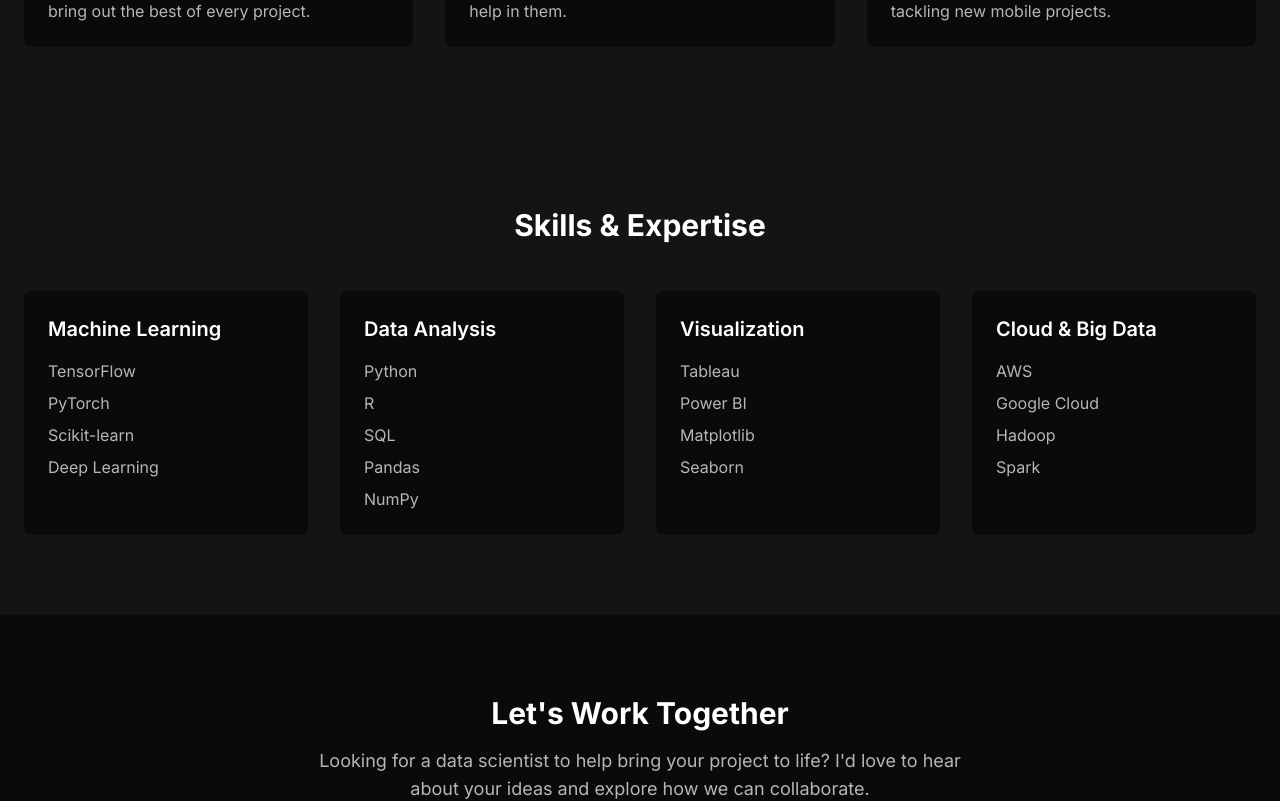
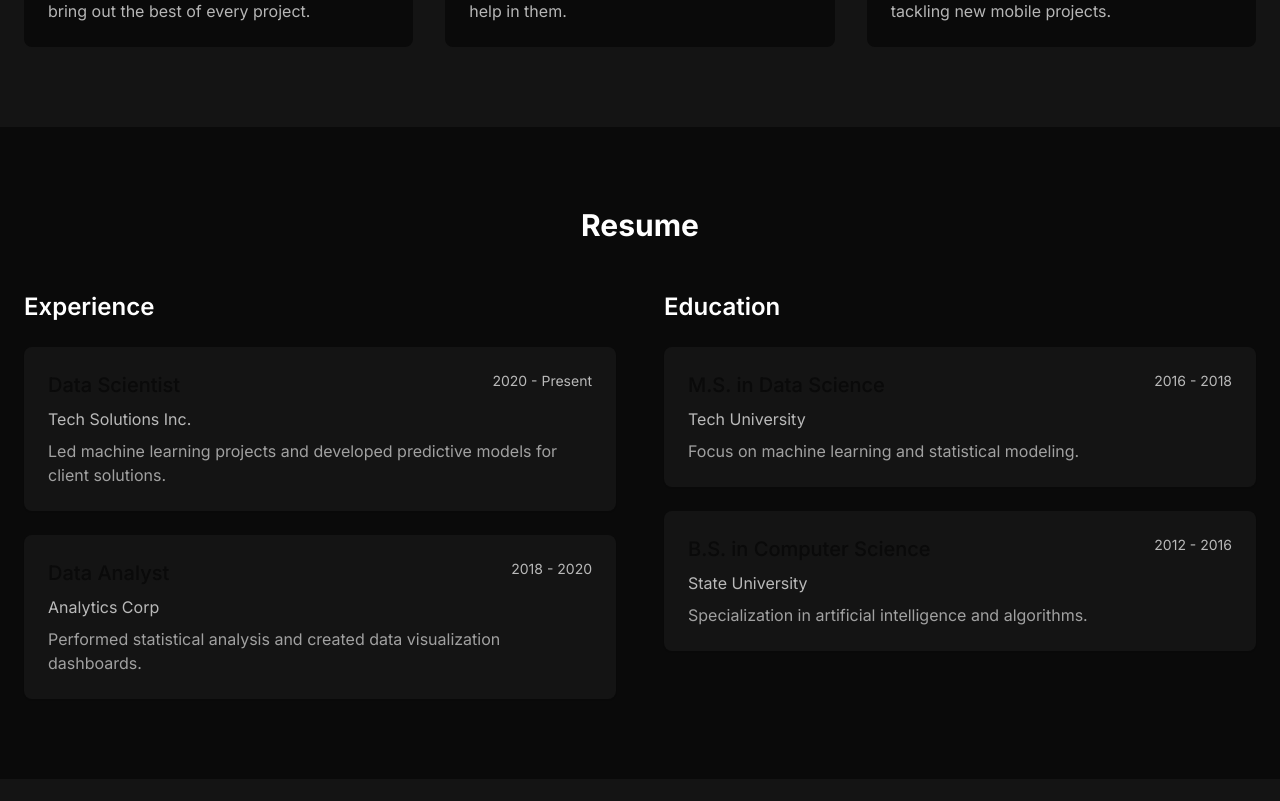
Before and after one commit to SBDI/freelanceportfolio, a React (Vite) app: page / in a window 1280 px wide. Shown: the part 1600-2401 px from the top of the page. Built offline with nearby package versions, Linux system fonts and the light colour scheme.

Commit message:
Add resume section
Implemented a new section for the resume in the existing project. This enhances the overall feature set and provides users with access to relevant resume information.
[skip gpt_engineer]

```diff
--- /dev/null
+++ b/src/components/Resume.tsx
@@ -0,0 +1,79 @@
+import { Card, CardContent } from "@/components/ui/card";
+
+const experiences = [
+  {
+    title: "Data Scientist",
+    company: "Tech Solutions Inc.",
+    period: "2020 - Present",
+    description: "Led machine learning projects and developed predictive models for client solutions.",
+  },
+  {
+    title: "Data Analyst",
+    company: "Analytics Corp",
+    period: "2018 - 2020",
+    description: "Performed statistical analysis and created data visualization dashboards.",
+  },
+];
+
+const education = [
+  {
+    degree: "M.S. in Data Science",
+    school: "Tech University",
+    period: "2016 - 2018",
+    description: "Focus on machine learning and statistical modeling.",
+  },
+  {
+    degree: "B.S. in Computer Science",
+    school: "State University",
+    period: "2012 - 2016",
+    description: "Specialization in artificial intelligence and algorithms.",
+  },
+];
+
+const Resume = () => {
+  return (
+    <section className="py-20 bg-dark-200">
+      <div className="container mx-auto px-6">
+        <h2 className="text-3xl font-bold mb-12 text-center">Resume</h2>
+
+        <div className="grid grid-cols-1 lg:grid-cols-2 gap-12">
+          {/* Experience Section */}
+          <div className="space-y-6 animate-fade-up">
+            <h3 className="text-2xl font-semibold mb-6">Experience</h3>
+            {experiences.map((exp, index) => (
+              <Card key={index} className="bg-dark-100 border-none">
+                <CardContent className="p-6">
+                  <div className="flex justify-between items-start mb-2">
+                    <h4 className="text-xl font-medium">{exp.title}</h4>
+                    <span className="text-sm text-white/70">{exp.period}</span>
+                  </div>
+                  <p className="text-white/70 mb-2">{exp.company}</p>
+                  <p className="text-white/60">{exp.description}</p>
+                </CardContent>
+              </Card>
+            ))}
+          </div>
+
+          {/* Education Section */}
+          <div className="space-y-6 animate-fade-up" style={{ animationDelay: "200ms" }}>
+            <h3 className="text-2xl font-semibold mb-6">Education</h3>
+            {education.map((edu, index) => (
+              <Card key={index} className="bg-dark-100 border-none">
+                <CardContent className="p-6">
+                  <div className="flex justify-between items-start mb-2">
+                    <h4 className="text-xl font-medium">{edu.degree}</h4>
+                    <span className="text-sm text-white/70">{edu.period}</span>
+                  </div>
+                  <p className="text-white/70 mb-2">{edu.school}</p>
+                  <p className="text-white/60">{edu.description}</p>
+                </CardContent>
+              </Card>
+            ))}
+          </div>
+        </div>
+      </div>
+    </section>
+  );
+};
+
+export default Resume;
--- a/src/pages/Index.tsx
+++ b/src/pages/Index.tsx
@@ -2,6 +2,7 @@ import Navigation from "@/components/Navigation";
 import Hero from "@/components/Hero";
 import PortfolioGrid from "@/components/PortfolioGrid";
 import Services from "@/components/Services";
+import Resume from "@/components/Resume";
 import Skills from "@/components/Skills";
 import Contact from "@/components/Contact";
 
@@ -12,6 +13,7 @@ const Index = () => {
       <Hero />
       <PortfolioGrid />
       <Services />
+      <Resume />
       <Skills />
       <Contact />
     </div>
```
